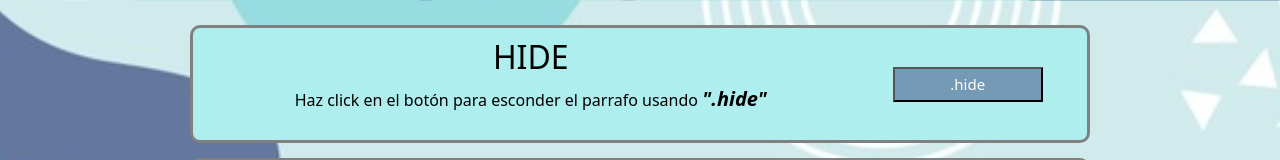
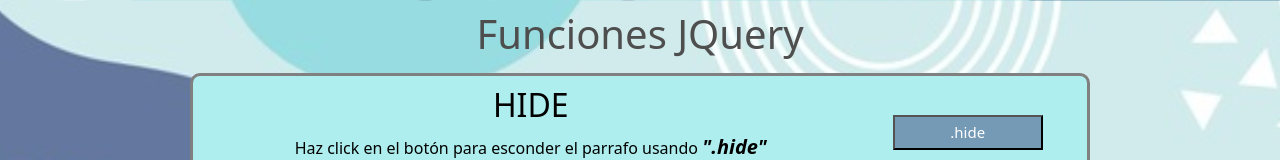
Before and after one commit to Jennys24/funciones-jquery, a plain HTML site: page index.html in a window 1280 px wide. Shown: the top 160 px of the page. Drawn offline with nearby package versions, Linux system fonts and the light colour scheme.

Commit message:
Actualizando proyecto en titulo y addClass

```diff
--- a/funciones-jquery.css
+++ b/funciones-jquery.css
@@ -5,6 +5,11 @@
   background-repeat: no-repeat;
   padding: 10px;
   background-attachment: fixed;
+  color: rgb(78, 78, 78);
+  align-items: center;
+  margin-left: auto;
+  margin-right: auto;
+  text-align: center;
 }
 .row{
   background-color: paleturquoise;
@@ -36,3 +41,6 @@
   font-weight: bold;
   font-size: 20px;
 }
+.moldear{
+  color: red;
+}
--- a/index.html
+++ b/index.html
@@ -16,6 +16,7 @@
 </head>
 <body>
   <div id="container">
+    <h1>Funciones JQuery</h1>
     <div class="row"> <!--HIDE-->
       <div class="col-9">
         <h2>HIDE</h2>
@@ -213,7 +214,7 @@
         });
         //9.addClass
         $('#bAgreg-clase').on('click', function(){
-          $("#Agreg-clase").css("color", "red");
+          $("#Agreg-clase").addClass("moldear");
         });
         //10.before
         $('#bAntes').on('click', function(){
```
